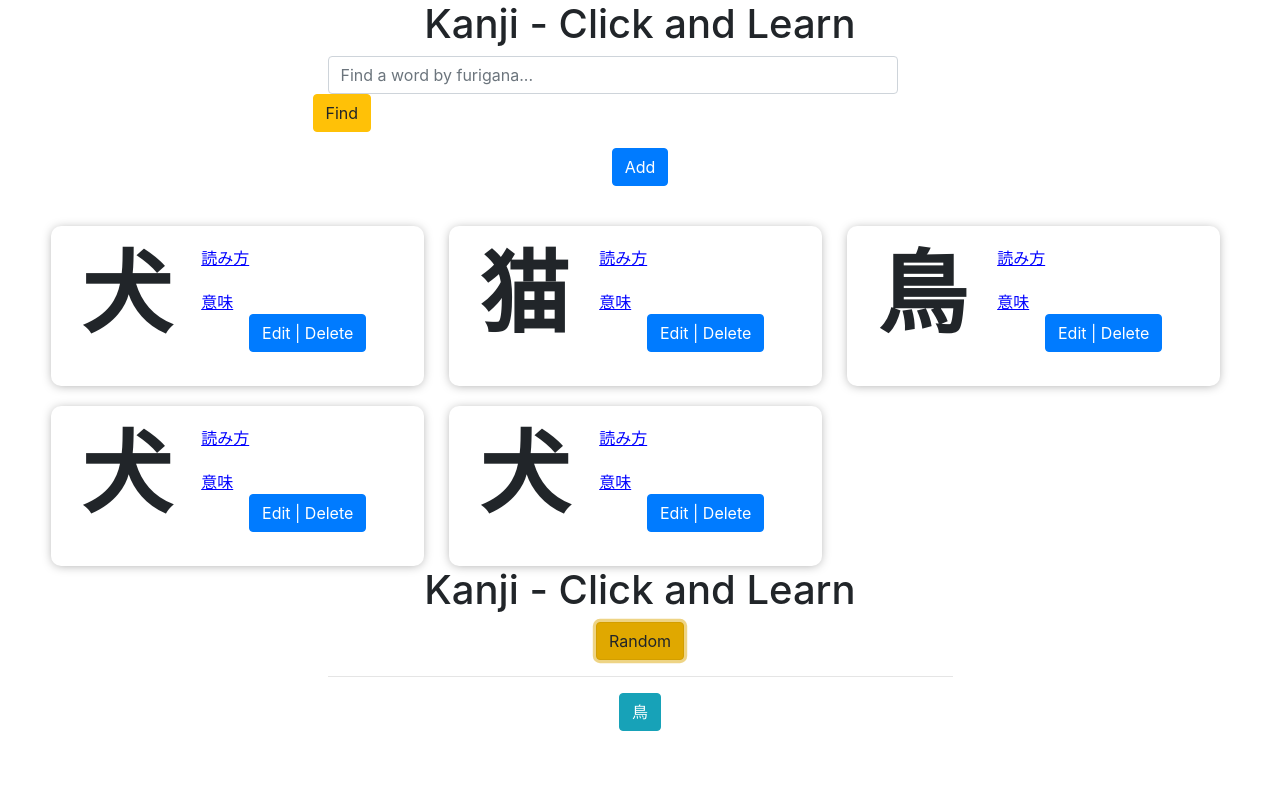
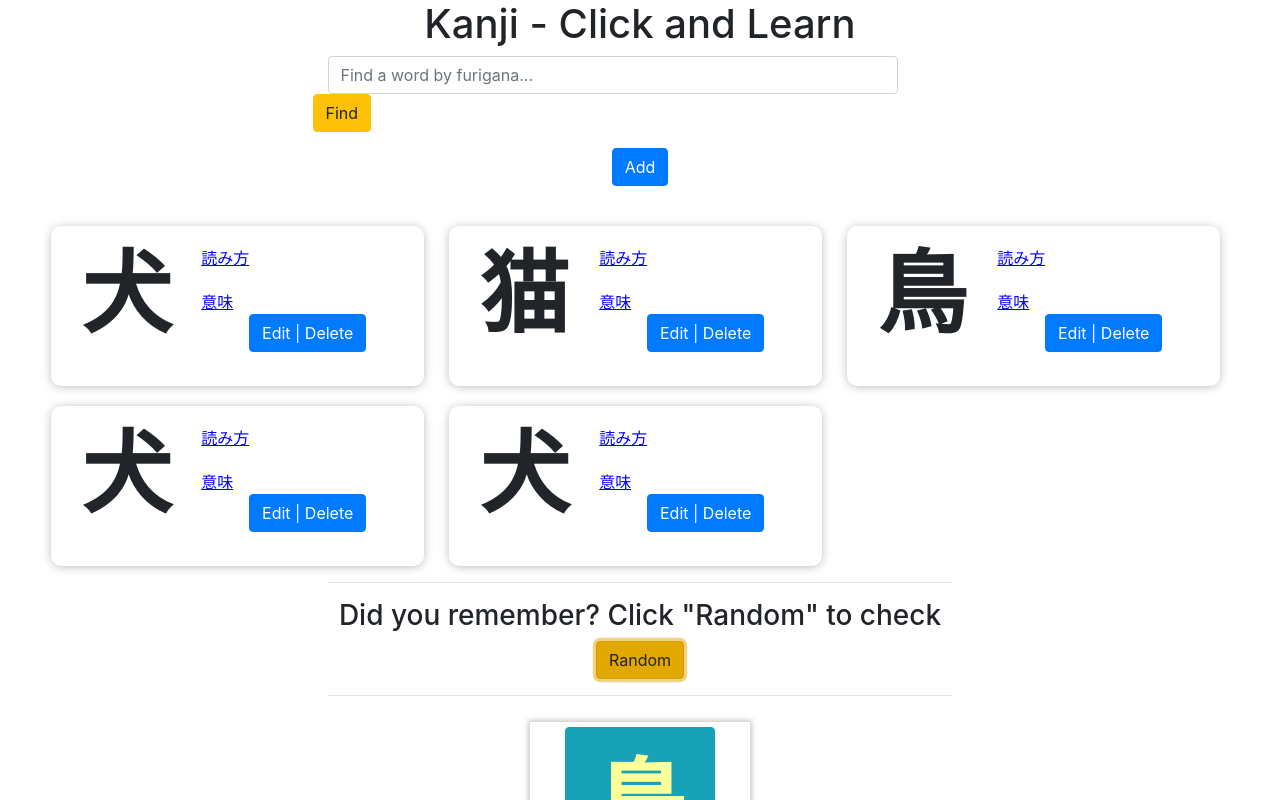
Before and after one commit to piapip/jdict, a React (Create React App) app: page / in a window 1280 px wide. Both pictures are taken after a click on the button "Random". Shown: the top 800 px of the page. Built offline with nearby package versions, Linux system fonts and the light colour scheme.

Commit message:
update random word

```diff
--- a/src/component/ShowFindResult.js
+++ b/src/component/ShowFindResult.js
@@ -21,9 +21,8 @@ class ShowFindResult extends Component {
                         <Container fluid style={dStyle} onClick = {this.props.onDelete} className="deleteFindResult">
                             <h2 className="display-3 ">{this.props.result.kanji}</h2>
                             <p className="lead">
-
-                            Cách đọc: {this.props.result.furigana} <br />
-                            Nghĩa: {this.props.result.meaning}
+                            読み方: {this.props.result.furigana} <br />
+                            意味: {this.props.result.meaning}
                             </p>
                         </Container>
                     </Jumbotron>
--- a/src/component/ShowRandomButton.js
+++ b/src/component/ShowRandomButton.js
@@ -38,7 +38,8 @@ class ShowRandomButton extends Component {
       <div>
         <Row>
           <Col sm="12" md={{ size: 6, offset: 3 }}>
-            <h1>Kanji - Click and Learn</h1>
+          <hr />
+            <h3>Did you remember? Click "Random" to check</h3>
             <Button color="warning" onClick={this.handleRandom}>Random</Button>
             {/* {showRandom} */}
           </Col>
--- a/src/component/ShowRandomResult.js
+++ b/src/component/ShowRandomResult.js
@@ -6,14 +6,25 @@ const ShowRandomResult = (props) => {
 
     const toggle = () => setFadeIn(!fadeIn);
     const dStyle = {
-        display: 'inline-block'
+        display: 'inline-block',
+        boxShadow: '0 0 5px 2px #ccc',
+        margin: '10px',
+        padding: '5px',
+    };
+    const fStyle = {
+
+        fontWeight: 'bold',
+        fontSize: 90,
+        color: '#ffff99',
+        width: 150,
+        height: 150,
     };
 
     return (
         <div style={dStyle}>
-            <Button color="info" onClick={toggle}>{props.random.kanji}</Button>
+            <Button color="info" onClick={toggle} style={fStyle}>{props.random.kanji}</Button>
             <Fade in={fadeIn} tag="h5" className="mt-3">
-                Cách đọc: {props.random.furigana}, Nghĩa: {props.random.meaning} <br />
+                読み方: {props.random.furigana} | 意味: {props.random.meaning} <br />
                 <Button color="danger" onClick={props.onDelete}>Delete</Button>
             </Fade>
         </div>
```
